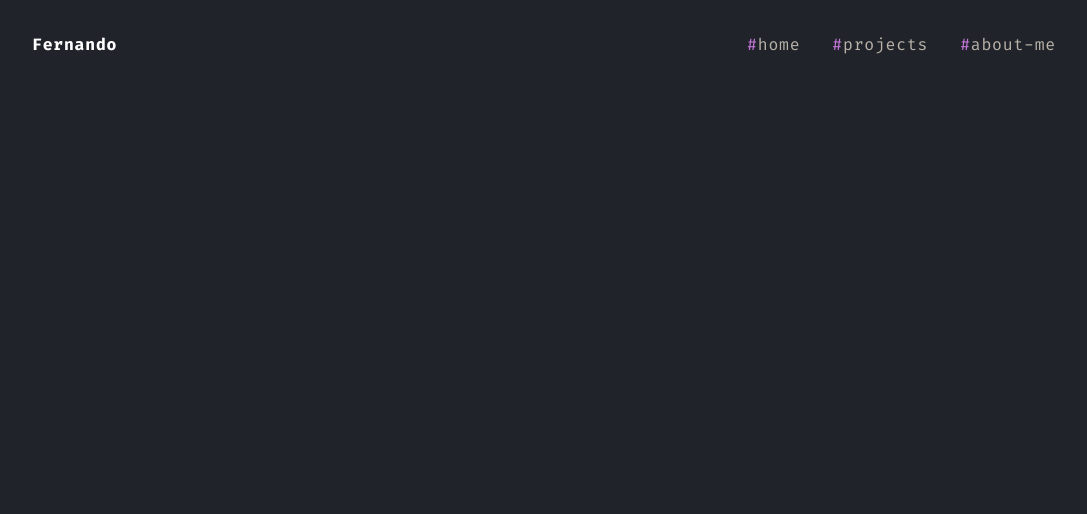
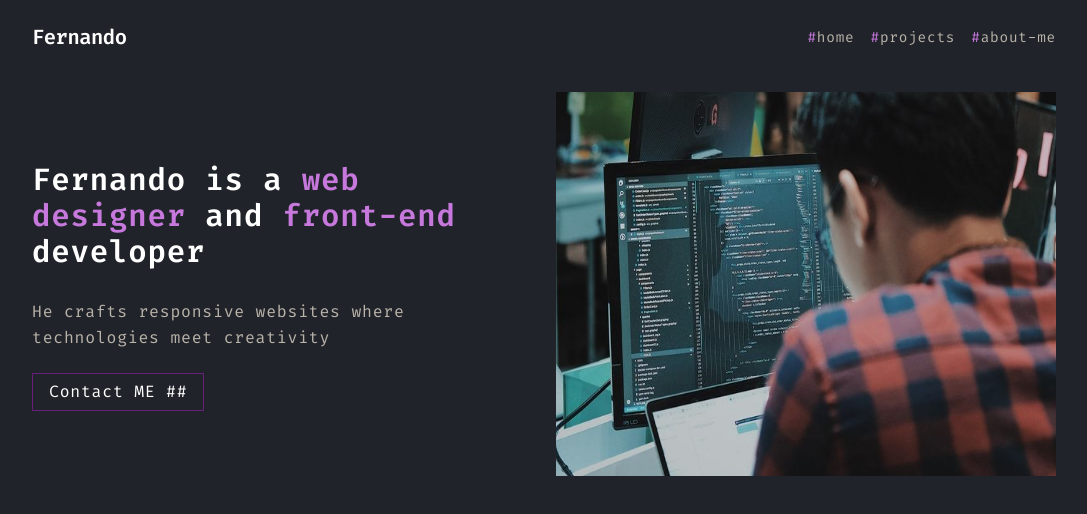
Before and after one commit to Fernatzoc/portafolio, a Next.js app: page / in a window 1280 px wide. Shown: the top 514 px of the page, without its empty margins (96-1183 px from the left). Built offline with nearby package versions, Linux system fonts and the light colour scheme.

Commit message:
Section one finished

```diff
--- a/src/app/components/navbar.tsx
+++ b/src/app/components/navbar.tsx
@@ -1,35 +1,39 @@
+'use client'
 import Link from 'next/link'
+import { useState } from 'react'
 
 export const Navbar = () => {
+  const [isOpen, setIsOpen] = useState(false)
+
   return (
-    <nav className='mt-8 mb-2'>
-      <ul className='flex justify-between'>
-        <div>
-          <li>
-            <Link href='/' className='font-bold'>
-              Fernando
-            </Link>
-          </li>
+    <nav className='flex flex-wrap items-center justify-between  p-6 lg:pr-0 lg:pl-0'>
+      <div className='flex items-center flex-shrink-0 text-white mr-6'>
+        <span className='font-semibold text-xl tracking-tight'>Fernando</span>
       </div>
-        <div className='flex justify-between gap-8'>
-          <li className='hashtag'>
-            <Link href='/' className='text-fontColor hover:text-white'>
+      <div className='block lg:hidden'>
+        <button
+          className='flex items-center px-3 py-2 border rounded text-gray-500 border-gray-500 hover:text-white hover:border-white'
+          onClick={() => setIsOpen(!isOpen)}
+        >
+          <svg className='fill-current h-3 w-3' viewBox='0 0 20 20' xmlns='http://www.w3.org/2000/svg'>
+            <title>Menu</title>
+            <path d='M0 3h20v2H0V3zm0 6h20v2H0V9zm0 6h20v2H0v-2z' />
+          </svg>
+        </button>
+      </div>
+      <div className={`w-full ${isOpen ? '' : 'hidden'} lg:flex lg:items-center lg:w-auto`}>
+        <div className='text-sm lg:flex-grow'>
+          <Link href='/' className='text-fontColor hover:text-white block mt-4 lg:inline-block lg:mt-0 mr-4 hashtag'>
             home
           </Link>
-          </li>
-          <li className='hashtag'>
-            <Link href='/about' className='text-fontColor hover:text-white'>
+          <Link href='/about' className='text-fontColor hover:text-white block mt-4 lg:inline-block lg:mt-0 mr-4 hashtag'>
             projects
           </Link>
-          </li>
-          <li className='hashtag'>
-            <Link href='/contact' className='text-fontColor hover:text-white'>
+          <Link href='/contact' className='text-fontColor hover:text-white block mt-4 lg:inline-block lg:mt-0 hashtag'>
             about-me
           </Link>
-          </li>
         </div>
-
-      </ul>
+      </div>
     </nav>
   )
 }
--- a/src/app/globals.css
+++ b/src/app/globals.css
@@ -6,3 +6,7 @@
   content: "#";
   color: #C778DD;
 }
+
+h1 span {
+  color: #C778DD;
+}
--- a/src/app/layout.tsx
+++ b/src/app/layout.tsx
@@ -7,6 +7,11 @@ const firaCode = localFont({
     {
       path: '../../public/assets/fonts/FiraCode-Regular.woff2',
       weight: '400',
+      style: 'normal'
+    },
+    {
+      path: '../../public/assets/fonts/FiraCode-SemiBold.woff2',
+      weight: '600',
       style: 'normal'
     },
     {
--- a/src/app/page.tsx
+++ b/src/app/page.tsx
@@ -1,10 +1,33 @@
+import Link from 'next/link'
 import { Navbar } from './components/navbar'
+import Image from 'next/image'
+import devImage from '../../public/assets/Images/devImage.jpg'
 
 export default function Home () {
   return (
     <>
       <div className='max-w-screen-lg mx-auto'>
         <Navbar />
+
+        <div className='flex flex-col m-5 gap-6 lg:flex-row lg:m-0 lg:justify-between lg:mt-4'>
+          <div className='flex flex-col gap-5 lg:w-1/2 lg:justify-center lg:gap-7'>
+            <h1 className='text-3xl font-semibold'>Fernando is a <span>web designer</span> and <span>front-end</span> developer</h1>
+            <p className='text-fontColor'>He crafts responsive websites where technologies meet creativity</p>
+            <div className='hidden lg:block'>
+              <Link href='/contact' className='bg-transparen border border-purpleColor pt-2 pb-2 pr-4 pl-4 hover:bg-purpleColor hover:text-fontColor hover:border-fontColor'>
+                Contact ME ##
+              </Link>
+            </div>
+          </div>
+          <div className='lg:w-1/2'>
+            <Image
+              src={devImage}
+              alt='Picture of the author'
+              className='h-96 w-auto'
+            />
+          </div>
+        </div>
+
       </div>
     </>
 
--- a/tailwind.config.js
+++ b/tailwind.config.js
@@ -25,6 +25,11 @@ module.exports = {
           light: '#B9B3AA',
           DEFAULT: '#B9B3AA',
           dark: '#B9B3AA'
+        },
+        purpleColor: {
+          light: '#681f7c',
+          DEFAULT: '#681f7c',
+          dark: '#681f7c'
         }
       }
     }
```
Also changed, not shown: public/assets/Images/Logo.png (added), public/assets/Images/devImage.jpg (added). Lines whose indentation alone changed are shown as unchanged.
